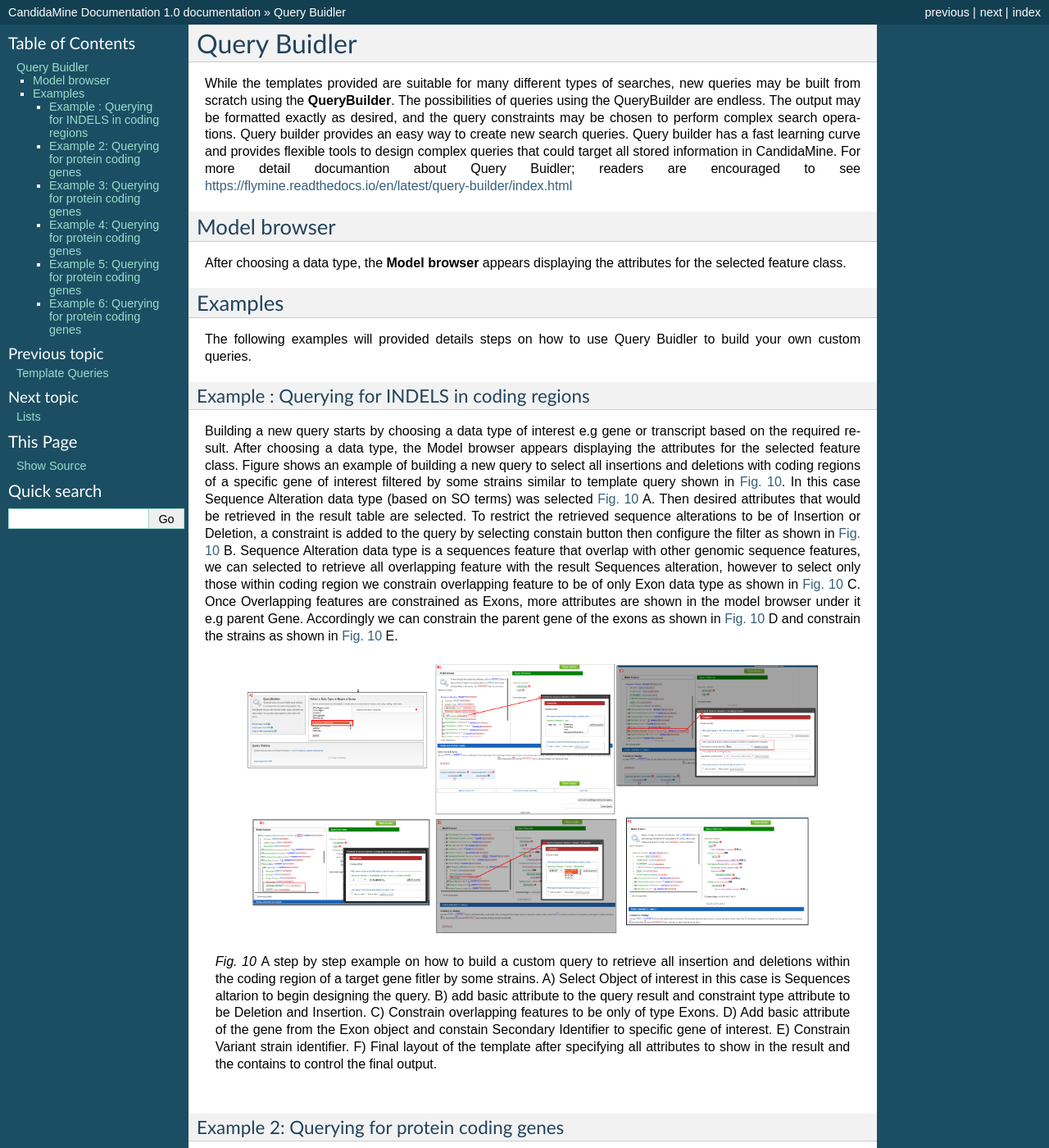
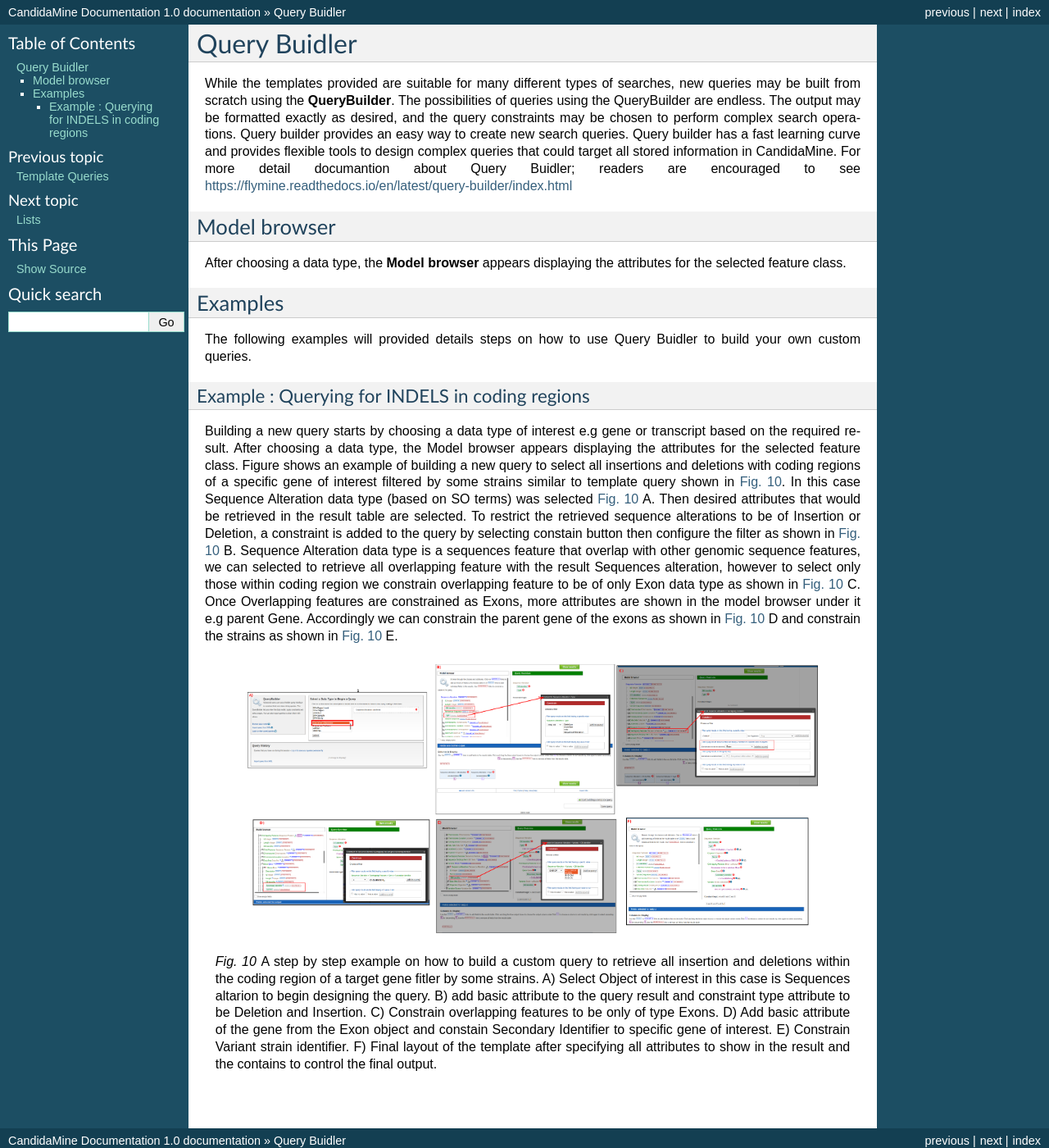
Before and after one commit to Gabaldonlab/candidamine-docs, a Sphinx documentation site: the page built from docs/user_guide/query.rst, in a window 1280 px wide and 1400 px high. Shown: the whole window at 82% size. Built offline with Sphinx 7.4.7, drawn with Linux system fonts in a browser that asks for light colours; some of the changed text lies outside the part shown.

Commit message:
Update query.rst

```diff
--- a/docs/user_guide/query.rst
+++ b/docs/user_guide/query.rst
@@ -32,18 +32,3 @@
   A step by step example on how to build a custom query to retrieve all insertion and deletions within the coding region of a target gene fitler by some strains. A) Select Object of interest in this case is Sequences altarion to begin designing the query. B) add basic attribute to the query result and constraint type attribute to be Deletion and Insertion. C) Constrain overlapping features to be only of type Exons. D) Add basic attribute of the gene from the Exon object and constain Secondary Identifier to specific gene of interest. E) Constrain Variant strain identifier. F) Final layout of the template after specifying all attributes to show in the result and the contains to control the final output.
 
   ..
-
-Example 2: Querying for protein coding genes
-^^^^^^^^^^^^^^^^^^^^^^^^^^^^^^^^^^^^^^^^^^^^
-
-Example 3: Querying for protein coding genes
-^^^^^^^^^^^^^^^^^^^^^^^^^^^^^^^^^^^^^^^^^^^^
-
-Example 4: Querying for protein coding genes
-^^^^^^^^^^^^^^^^^^^^^^^^^^^^^^^^^^^^^^^^^^^^
-
-Example 5: Querying for protein coding genes
-^^^^^^^^^^^^^^^^^^^^^^^^^^^^^^^^^^^^^^^^^^^^
-
-Example 6: Querying for protein coding genes
-^^^^^^^^^^^^^^^^^^^^^^^^^^^^^^^^^^^^^^^^^^^^
```
